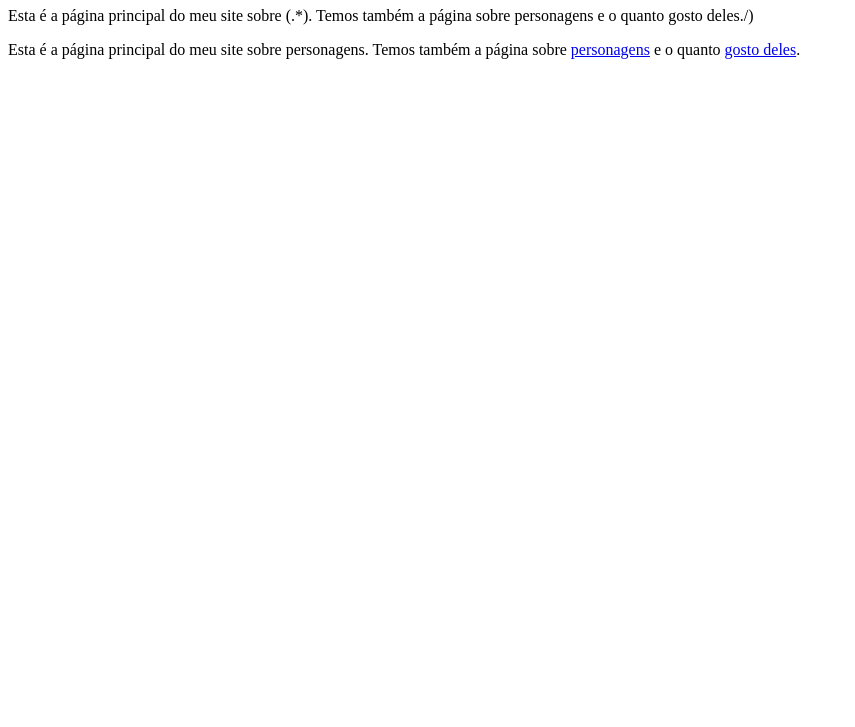
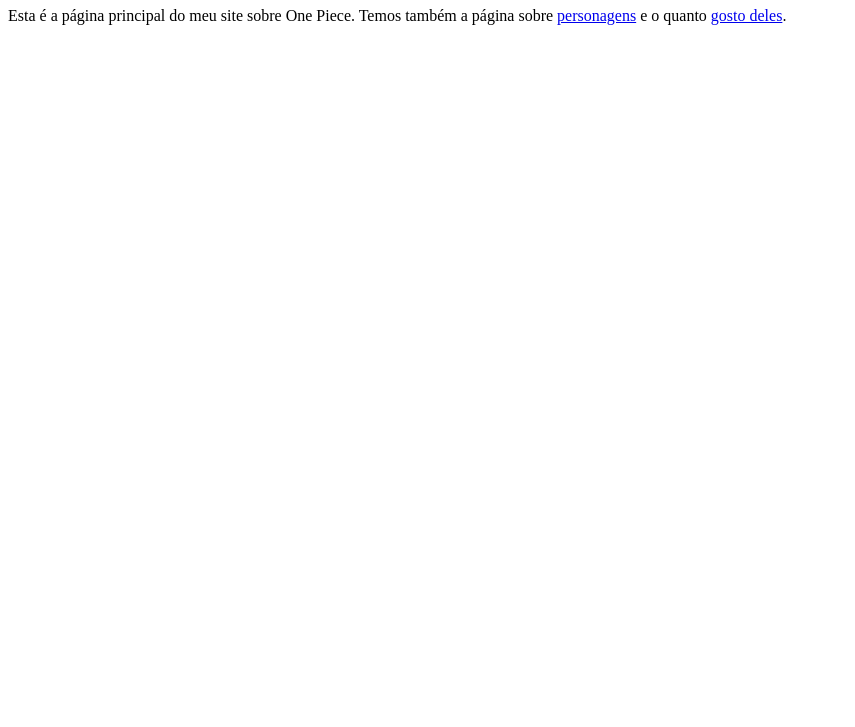
Before and after one commit to ufjf-dcc202/ufjf-dcc202-2023-3-a-atv5-matheusrm321, a website: page index.html in a window 1280 px wide. Shown: the part 73-800 px from the top of the page, without its empty margins (0-855 px from the left). Drawn offline with Linux system fonts and the light colour scheme.

```diff
--- a/index.html
+++ b/index.html
@@ -8,8 +8,7 @@
 <body>
     <main>
         <h1>DCC202 - Atividade 5: Matheus Ribeiro Menezes</h1>
-        Esta é a página principal do meu site sobre (.*). Temos também a página sobre personagens e o quanto gosto deles./)
-        <p>Esta é a página principal do meu site sobre personagens. Temos também a página sobre <a href="personagens.html">personagens</a> e o quanto <a href="preferencias.html">gosto deles</a>.</p>
+        <p>Esta é a página principal do meu site sobre One Piece. Temos também a página sobre <a href="personagens.html">personagens</a> e o quanto <a href="preferencias.html">gosto deles</a>.</p>
     </main>
 </body>
 </html>
```
Also changed, not shown: personagens.html (added, +11 -0 lines).
